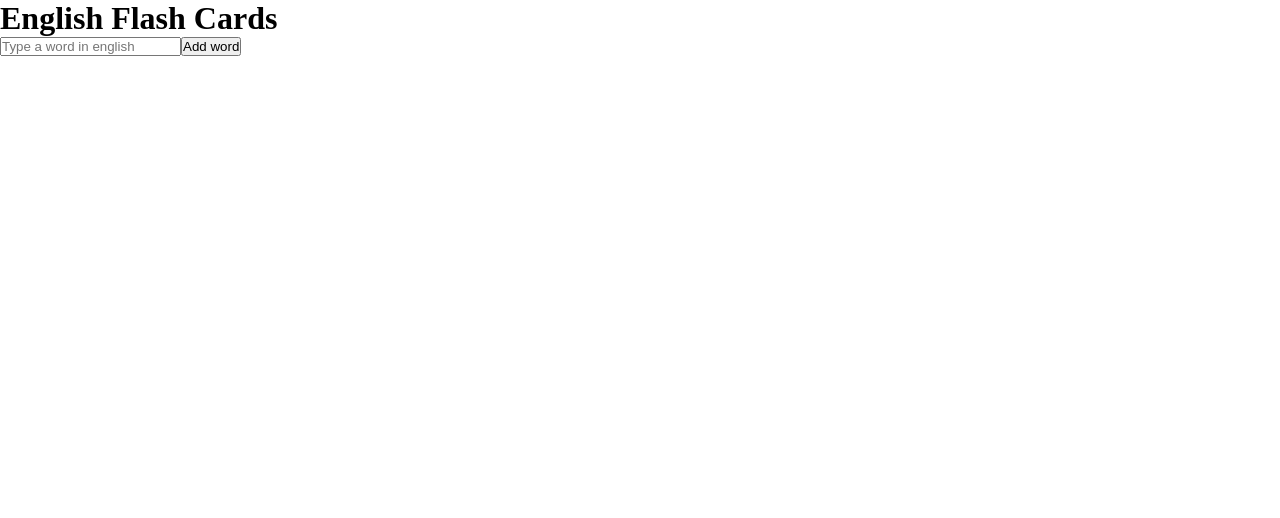
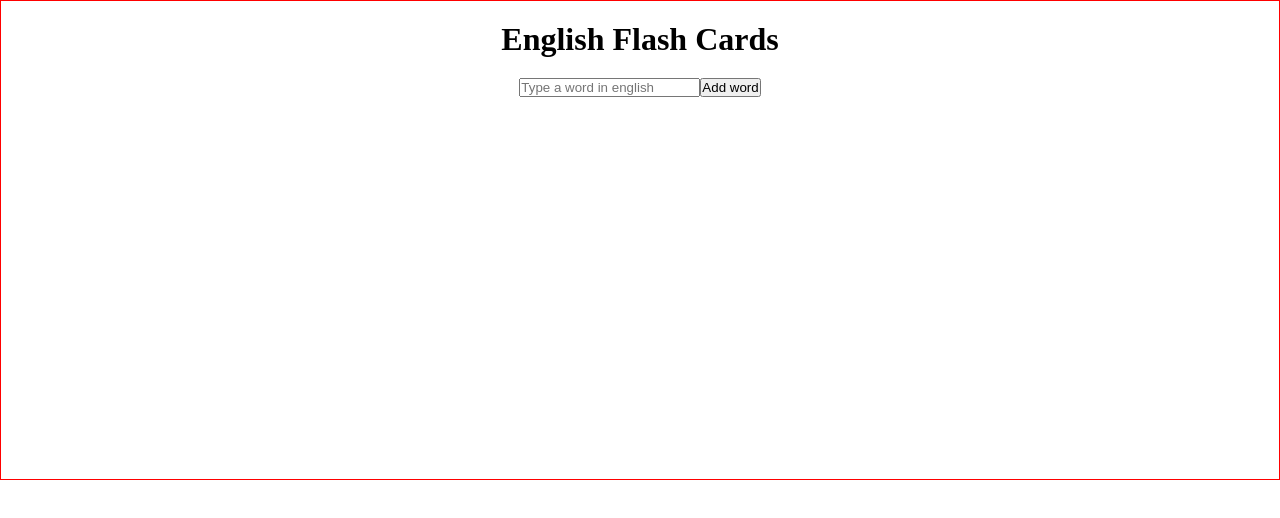
Before and after one commit to ufjf-dcc207/ufjf-dcc207-2024-3-a-trb3-trb3-vanessatrajano, a React (Vite) app: page / in a window 1280 px wide. Shown: the top 518 px of the page. Built offline with nearby package versions, Linux system fonts and the light colour scheme.

Commit message:
Cria estilização base do container

```diff
--- a/src/App.css
+++ b/src/App.css
@@ -3,3 +3,15 @@
     padding: 0;
     box-sizing: border-box;
 }
+
+.site-container{
+    border: 1px solid red;
+    width: 100%;
+    min-height: 60vh;
+    padding: 20px;
+    display: flex;
+    flex-direction: column;
+    align-items: center;
+    justify-content: flex-start;
+    gap: 20px;
+}
--- a/src/App.jsx
+++ b/src/App.jsx
@@ -97,7 +97,7 @@ function App() {
   const currentFlashcard = flashcards[currentIndex];
 
   return (
-    <div>
+    <div className="site-container">
       <h1>English Flash Cards</h1>
       <WordInput referencia={inputRef} onClique={handleAdd} />
 
```
